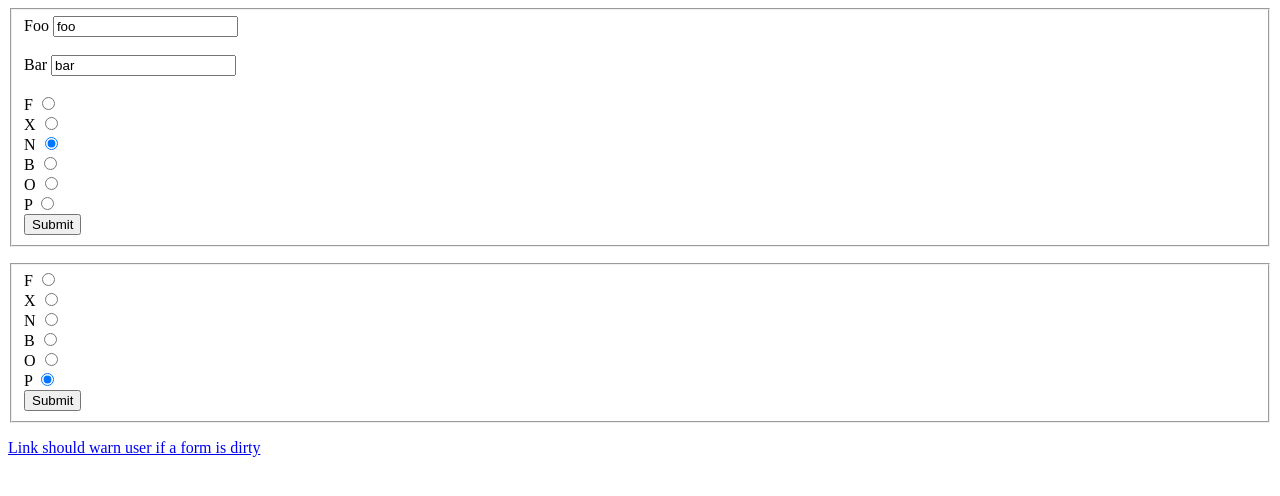
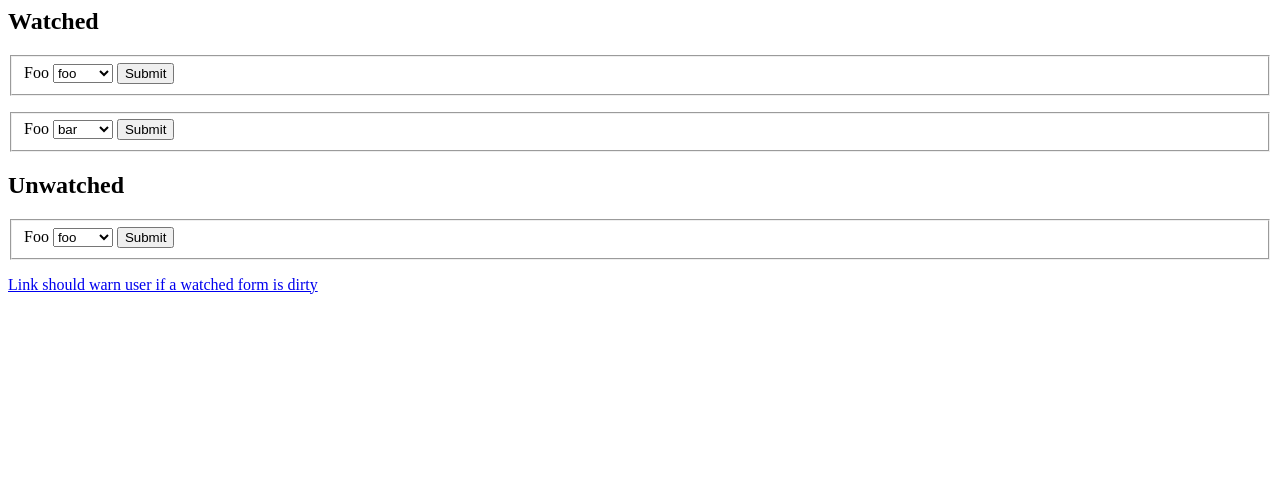
Before and after one commit to rdcarp/dirty-forms-watcher, a plain HTML site: page index.html in a window 1280 px wide. Drawn offline with nearby package versions, Linux system fonts and the light colour scheme.

Commit message:
Cleaner example forms.

```diff
--- a/index.html
+++ b/index.html
@@ -4,49 +4,49 @@
 		<script type="text/javascript" src="dirtyformwatcher.js"></script>
 	</head>
 	<body>
+		<h2>Watched</h2>
+		<!-- watched via 'dfw' attribute -->
 		<form dfw>
 			<fieldset>
 				<label for="foo">Foo</label>
-				<input name="foo" type="textbox" id="foo" value="foo" /> <br/>
-				<br />
-				<label for="bar">Bar</label>
-				<input name="bar" type="textbox" id="bar" value="bar" /> <br/>
-				<br />
-				<label for="f">F</label>
-				<input name="fxnbop" value="f" type="radio" id="f"> <br/>
-				<label for="x">X</label>
-				<input name="fxnbop" value="x" type="radio" id="x"> <br/>
-				<label for="n">N</label>
-				<input name="fxnbop" value="n" type="radio" id="n" checked> <br/>
-				<label for="b">B</label>
-				<input name="fxnbop" value="b" type="radio" id="b"> <br/>
-				<label for="o">O</label>
-				<input name="fxnbop" value="o" type="radio" id="o"> <br/>
-				<label for="p">P</label>
-				<input name="fxnbop" value="p" type="radio" id="p"> <br/>
+				<select name="foo">
+					<option>foo</option>
+					<option>bar</option>
+					<option>foobar</option>
+				</select>
 				<input type="submit" />
 			</fieldset>
 		</form>
 
+		<!-- watched programatically below via jQuery -->
 		<form class="watched">
 			<fieldset>
-				<label for="f">F</label>
-				<input name="fxnbop" value="f" type="radio" id="f"> <br/>
-				<label for="x">X</label>
-				<input name="fxnbop" value="x" type="radio" id="x"> <br/>
-				<label for="n">N</label>
-				<input name="fxnbop" value="n" type="radio" id="n"> <br/>
-				<label for="b">B</label>
-				<input name="fxnbop" value="b" type="radio" id="b"> <br/>
-				<label for="o">O</label>
-				<input name="fxnbop" value="o" type="radio" id="o"> <br/>
-				<label for="p">P</label>
-				<input name="fxnbop" value="p" type="radio" id="p" checked> <br/>
+				<label for="foo">Foo</label>
+				<select name="foo">
+					<option>foo</option>
+					<option selected="true">bar</option>
+					<option>foobar</option>
+				</select>
 				<input type="submit" />
 			</fieldset>
 		</form>
 
-		<a href="index.html">Link should warn user if a form is dirty</a>
+		<!-- not watched -->
+		<form class="unwatched">
+			<h2>Unwatched</h2>
+			<fieldset>
+				<label for="foo">Foo</label>
+				<select name="foo">
+					<option>foo</option>
+					<option>bar</option>
+					<option>foobar</option>
+				</select>
+				<input type="submit" />
+			</fieldset>
+		</form>
+
+
+		<a href="index.html">Link should warn user if a watched form is dirty</a>
 
 		<script>
 			$(document).ready(function () {
```
